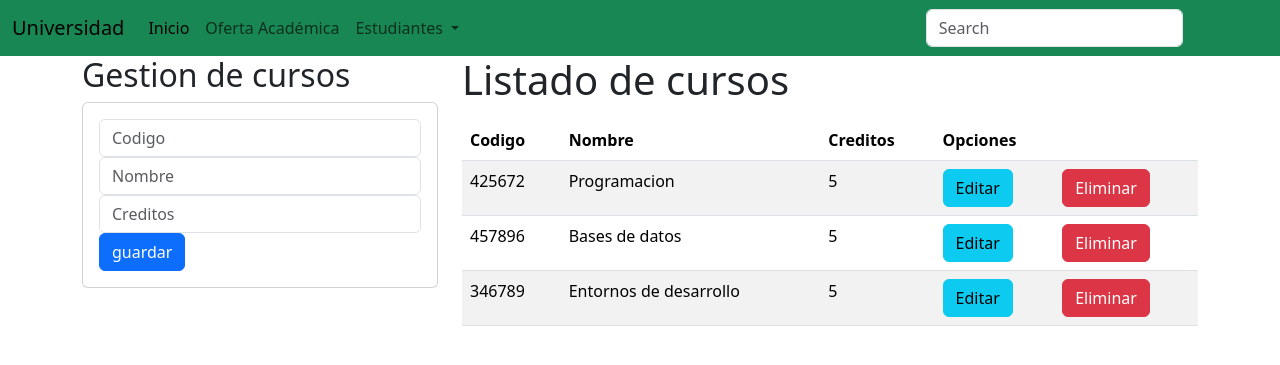
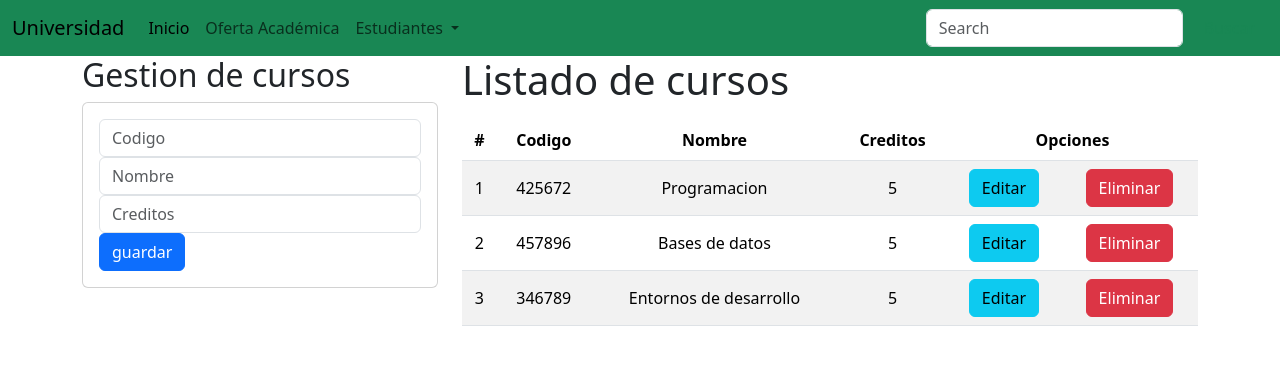
Before and after one commit to disea18/Universidad, a Django app: page / in a window 1280 px wide. Shown: the top 365 px of the page. Run offline with Django 5.2, Linux system fonts and the light colour scheme; data comes from the database, SQL or seed files in the repository; both versions use the stored data as it was after the commit.

Commit message:
ultimo commit del dia 16/04, le falta acomodar la confirmacion de eliminar

```diff
--- /dev/null
+++ b/academico/static/css/gestionCursos.css
@@ -0,0 +1,4 @@
+th, td{
+    text-align: center;
+    vertical-align: middle;
+}
--- /dev/null
+++ b/academico/static/js/gestionCursos.js
@@ -0,0 +1,12 @@
+(function(){
+    const btnEliminacion=document.querySelectorALL(".btnEliminacion");
+
+btnEliminacion.array.forEach(btn => {
+    btn.addEventListener('click',(e)=>{
+        const confirmacion = confirm('¿Seguro de eliminar el curso?');
+        if(!confirmacion){
+            e.preventDefault();
+        }
+    } )
+});
+})
--- a/academico/templates/base.html
+++ b/academico/templates/base.html
@@ -1,9 +1,10 @@
 <!DOCTYPE html>
 <html lang="en">
 <head>
-
+    {% load static %}
     <title>{% block title%} {% endblock%}</title>
     <link href="https://cdn.jsdelivr.net/npm/bootstrap@5.3.3/dist/css/bootstrap.min.css" rel="stylesheet" integrity="sha384-QWTKZyjpPEjISv5WaRU9OFeRpok6YctnYmDr5pNlyT2bRjXh0JMhjY6hW+ALEwIH" crossorigin="anonymous">
+    <link rel="stylesheet" href="{% static 'css/gestionCursos.css' %}">
 </head>
 <body>
     <nav class="navbar navbar-expand-lg bg-success">
@@ -50,6 +51,6 @@
 
   <script src="https://cdn.jsdelivr.net/npm/@popperjs/core@2.11.8/dist/umd/popper.min.js" integrity="sha384-I7E8VVD/ismYTF4hNIPjVp/Zjvgyol6VFvRkX/vR+Vc4jQkC+hVqc2pM8ODewa9r" crossorigin="anonymous"></script>
   <script src="https://cdn.jsdelivr.net/npm/bootstrap@5.3.3/dist/js/bootstrap.min.js" integrity="sha384-0pUGZvbkm6XF6gxjEnlmuGrJXVbNuzT9qBBavbLwCsOGabYfZo0T0to5eqruptLy" crossorigin="anonymous"></script>
-
+      <script src="{% static 'js/gestionCursos.js' %}"></script>
 </body>
 </html>
--- a/academico/templates/edicionCurso.html
+++ b/academico/templates/edicionCurso.html
@@ -1,5 +1,5 @@
 {% extends 'base.html' %}
-{% block title%} Gestion de Cursos {% endblock%}
+{% block title%} edicion de Cursos {% endblock%}
 {% block body%}
 <div class="row">
     <div class="col-md-4 offset-md-4">
--- a/academico/templates/gestioncursos.html
+++ b/academico/templates/gestioncursos.html
@@ -41,6 +41,7 @@
         <table class="table table-striped">
             <thead>
                 <tr>
+                    <th>#</th>
                     <th>Codigo</th>
                     <th>Nombre</th>
                     <th>Creditos</th>
@@ -50,11 +51,12 @@
             <tbody>
                 {% for i in curso%}
                 <tr>
+                    <td>{{forloop.counter}}</td>
                     <td>{{i.codigo}}</td>
                     <td>{{i.nombre}}</td>
                     <td>{{i.creditos}}</td>
                     <td><a href="edicionCurso/{{i.codigo}}" class="btn btn-info"> Editar</a></td>
-                    <td><a href="eliminacionCurso/{{i.codigo}}" class="btn btn-danger"> Eliminar</a></td>
+                    <td><a href="eliminacionCurso/{{i.codigo}}" class="btn btn-danger btnEliminacion"> Eliminar</a></td>
                 </tr>
                 {% endfor %}
             </tbody>
```
Also changed, not shown: Universidad.db.
